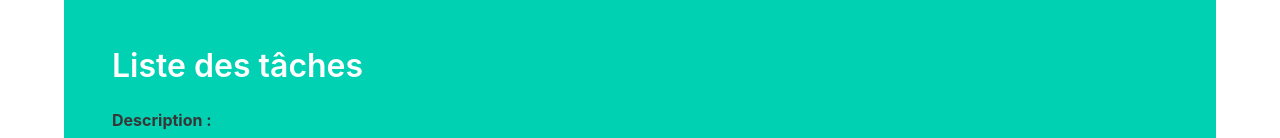
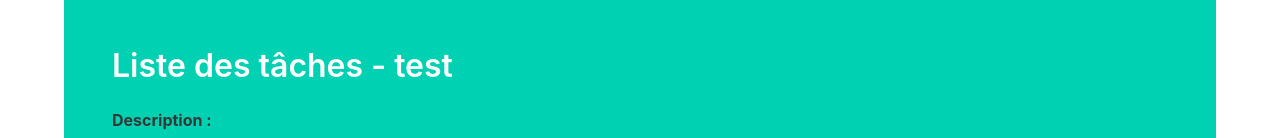
Before and after one commit to pcharli/todos, a website built with Parcel: page index.html in a window 1280 px wide. Shown: the top 138 px of the page. Built offline with nearby package versions, Linux system fonts and the light colour scheme.

Commit message:
add 'test'

```diff
--- a/index.html
+++ b/index.html
@@ -10,7 +10,7 @@
     <div class="container" id="app">
         <header class="hero is-primary">
             <div class="hero-body">
-            <h1 class="title">Liste des tâches</h1>
+            <h1 class="title">Liste des tâches - test</h1>
             <form action="" class="form form-todos">
 
                 <label for="" class="label">Description : </label>
```
